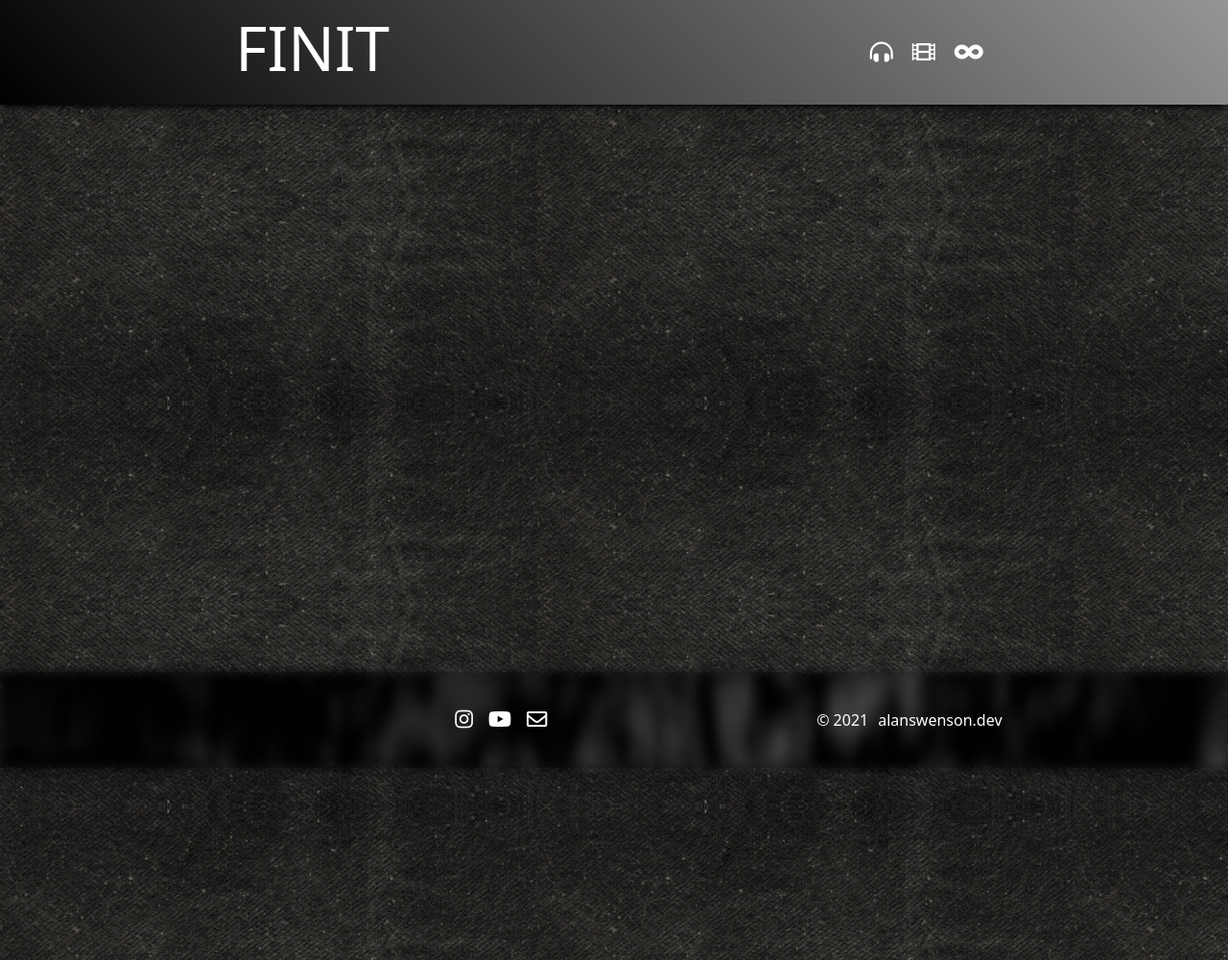
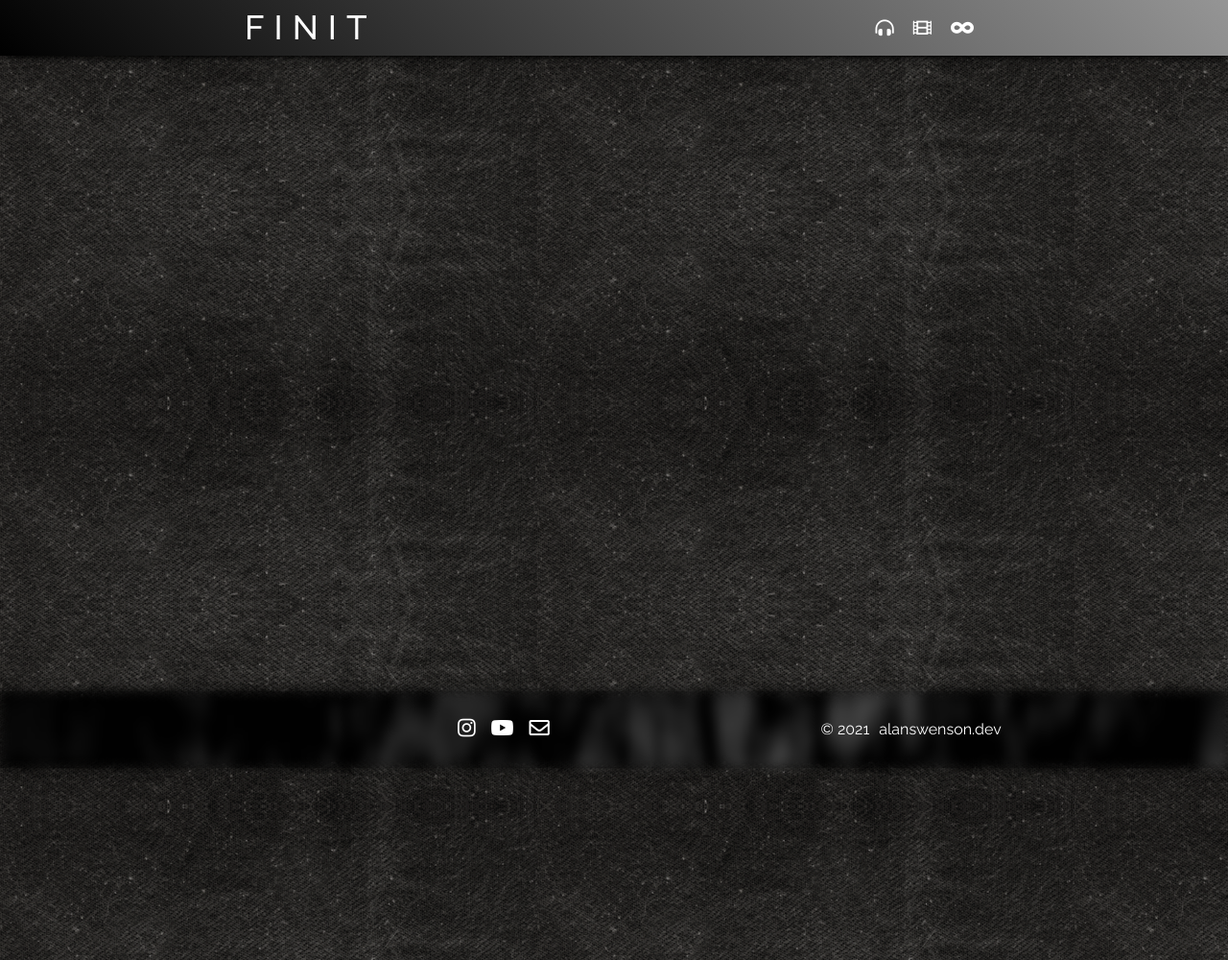
Before and after one commit to AlanSwenson/audio, a Flask app: page / in a window 1280 px wide. Shown: the whole page at 96% size. Run offline with Flask 2, Linux system fonts and the light colour scheme; some libraries are stand-ins or nearby versions.

Commit message:
stlye changes

```diff
--- a/audio/static/sass/custom.sass
+++ b/audio/static/sass/custom.sass
@@ -1,18 +1,12 @@
 
-// @import 'https://fonts.googleapis.com/css2?family=Raleway:slnt,wght,ital@-15..0,100..900,0..1&display=swap'
-
-@font-face
-    font-family: 'Raleway'
-    src: url('https://fonts.googleapis.com/css2?family=Raleway:slnt,wght,ital@-15..0,100..900,0..1&display=swap') format('woff2 supports variations')
-    font-weight: 100 900
+@import 'https://fonts.googleapis.com/css2?family=Raleway:wght@100..900&display=swap'
 
 $font-stack: 'Raleway', sans-serif
 $contrast-color: #343a40
-$cool-gray: #a5a4a4
 
 body
     background-color: $contrast-color
-    // font-family: $font-stack
+    font-family: $font-stack
 
 header nav
     background: rgb(2,0,36)
@@ -25,7 +19,7 @@ header nav
 
     a
         transition: font-variation-settings 0.3s ease
-        font-size: 1.5em
+        font-size: 1.2em
         font-variation-settings: 'wght' 200
         color: white
         text-decoration: none
@@ -34,33 +28,33 @@ header nav
             color: white
             text-decoration: none
 
-        &:hover
-            font-variation-settings: "wght" 600
-
         i
             padding: 0 10px
             transition: font-size 0.3s, color .8s
 
             &:hover
-                font-size: 1.8em
+                font-size: 1.5em
                 color: $contrast-color
 
 h1
-    font-size: 4em
+    margin-bottom: 0
+    font-size: 2.2em
     font-variation-settings: 'wght' 100
-    transition: font-variation-settings 0.3s ease
+    letter-spacing: 10px
+    transition: font-variation-settings 0.3s ease, letter-spacing 0.3s ease
 
     &:hover
-        font-variation-settings: "wght" 600
+        font-variation-settings: "wght" 200
+        letter-spacing: 20px
 
 main
-    height: 1000px
+    min-height: 1000px
     background-color: #000
 
 footer
     color: white
-
-    height: 100px
+    height: 80px
+    font-size: 1em
 
     .background
         filter: blur(6px)
--- a/audio/templates/nav.html
+++ b/audio/templates/nav.html
@@ -1,6 +1,6 @@
 <header class="text-center d-flex flex-row ">
     <nav class="navbar navbar-expand-md navbar-dark fixed-top bg-dark justify-content-around align-items-center">
-        <h1 class="py-1">{{ ctx.title }}</h1>
+        <h1>{{ ctx.title }}</h1>
         <div class="nav-icons-container align-items-center d-flex">
             <a href="#" data-tippy-content="listen to synthesizers"><i class="fas fa-headphones-alt"></i><span
                     class="visually-hidden">listen</span></a>
```
